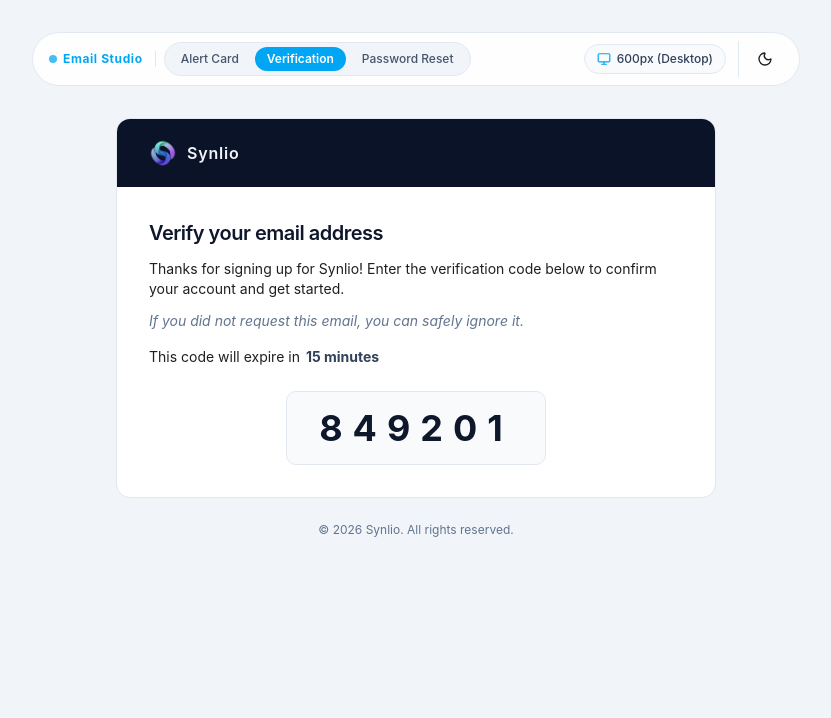
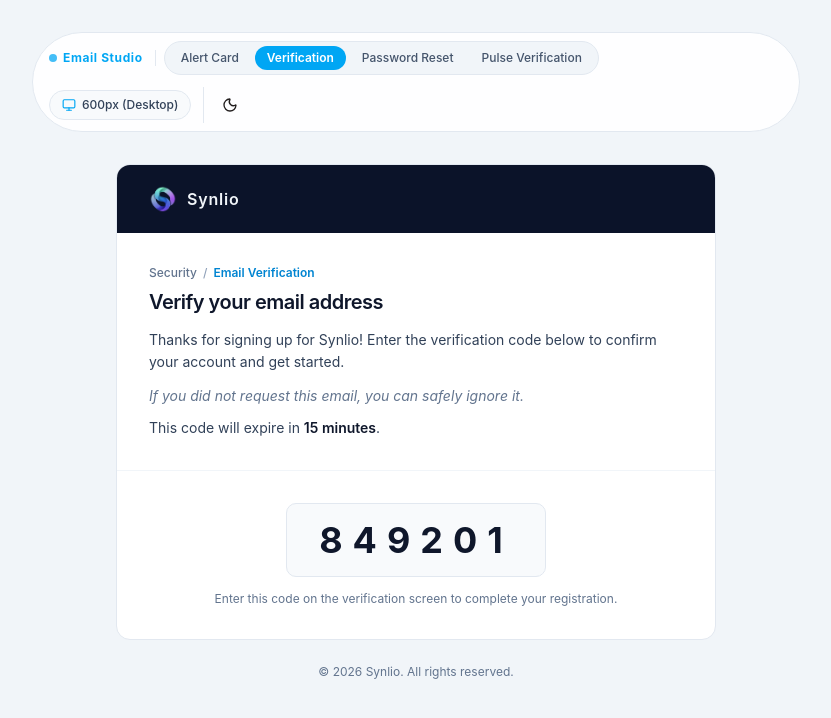
Before and after one commit to udaraui/synlio-front-end, a Next.js app: page /email-preview in a window 1280 px wide. Both pictures are taken after a click on the button "Verification". Shown: the top 718 px of the page, without its empty margins (224-1055 px from the left). Built offline with nearby package versions, Linux system fonts and the light colour scheme; no server answers.

Commit message:
dark mode email body ++++++

```diff
--- a/src/app/email-preview/page.tsx
+++ b/src/app/email-preview/page.tsx
@@ -1,6 +1,6 @@
 "use client";
 
-import { useState } from "react";
+import { useState, useEffect } from "react";
 import Image from "next/image";
 import {
   Calendar,
@@ -17,12 +17,28 @@ import {
 import { ThemeToggle } from "@/components/ui/theme-toggle";
 import Logo from "../../../public/logo.png";
 
-type EmailTab = "alert" | "verification" | "password-reset";
+type EmailTab = "alert" | "verification" | "password-reset" | "pulse-verification";
 
 export default function EmailPreviewPage() {
   const [tab, setTab] = useState<EmailTab>("alert");
   const [isMobile, setIsMobile] = useState(false);
   const [copied, setCopied] = useState(false);
+
+  useEffect(() => {
+    if (typeof window !== "undefined") {
+      const params = new URLSearchParams(window.location.search);
+      const typeParam = params.get("type");
+      if (typeParam === "pulse" || typeParam === "pulse-verification") {
+        setTab("pulse-verification");
+      } else if (typeParam === "password-reset") {
+        setTab("password-reset");
+      } else if (typeParam === "verification") {
+        setTab("verification");
+      } else if (typeParam === "alert") {
+        setTab("alert");
+      }
+    }
+  }, []);
 
   const handleCopy = (text: string) => {
     if (typeof window !== "undefined" && navigator?.clipboard) {
@@ -70,6 +86,15 @@ export default function EmailPreviewPage() {
                 }`}
             >
               Password Reset
+            </button>
+            <button
+              onClick={() => setTab("pulse-verification")}
+              className={`text-xs font-medium px-3 py-1 rounded-full transition-all cursor-pointer ${tab === "pulse-verification"
+                ? "bg-sky-500 text-white font-semibold"
+                : "text-slate-600 dark:text-slate-400 hover:text-slate-900 dark:hover:text-white"
+                }`}
+            >
+              Pulse Verification
             </button>
           </div>
         </div>
@@ -406,63 +431,90 @@ export default function EmailPreviewPage() {
 
           {/* ── TAB 2: Verification Code Email ─────────────────────────── */}
           {tab === "verification" && (
-            <div className="p-6 sm:p-8">
-              <h1 className="text-xl font-semibold text-slate-900 dark:text-white tracking-tight mb-3">
+            <div>
+              <div className="p-6 sm:p-8 pb-5">
+                <div className="flex items-center gap-1.5 text-xs text-slate-500 dark:text-slate-400 mb-2 font-medium">
+                  <span>Security</span>
+                  <span className="text-slate-400 dark:text-slate-600">/</span>
+                  <span className="text-sky-600 dark:text-sky-400 font-semibold">
+                    Email Verification
+                  </span>
+                </div>
+                <h1 className="text-lg sm:text-xl font-semibold text-slate-900 dark:text-white tracking-tight leading-snug mb-3">
                   Verify your email address
                 </h1>
-              <p className="text-sm mb-3">
+                <p className="text-sm text-slate-700 dark:text-slate-300 leading-relaxed mb-3">
                   Thanks for signing up for Synlio! Enter the verification code below to confirm your account and get started.
                 </p>
-              <p className="text-sm text-slate-500 dark:text-slate-400 flex items-center gap-1.5 italic mb-4">
+                <p className="text-xs sm:text-sm text-slate-500 dark:text-slate-400 italic mb-3">
                   If you did not request this email, you can safely ignore it.
                 </p>
+                <p className="text-sm text-slate-700 dark:text-slate-300">
+                  This code will expire in{" "}
+                  <strong className="text-slate-900 dark:text-white font-semibold">
+                    15 minutes
+                  </strong>
+                  .
+                </p>
+              </div>
 
-              <p className="text-sm flex items-center gap-1.5">
-                {/* <Clock className="w-3.5 h-3.5 shrink-0" /> */}
-                This code will expire in <strong className="text-slate-700 dark:text-slate-200">15 minutes</strong>
-              </p>
-
-              {/* OTP Digits Card */}
-              <div className="mt-6 mx-auto w-fit bg-slate-50 dark:bg-[#070e1c] border border-slate-200 dark:border-[#1e2d4d] rounded-lg px-8 py-4 text-center">
+              {/* Action / OTP Section */}
+              <div className="p-6 sm:p-8 text-center border-t border-slate-100 dark:border-[#111a2e]">
+                <div className="mx-auto w-fit bg-slate-50 dark:bg-[#070e1c] border border-slate-200 dark:border-[#111a2e] rounded-lg px-8 py-4 text-center">
                   <span className="font-mono text-3xl sm:text-4xl font-bold tracking-[10px] text-slate-900 dark:text-sky-400">
                     849201
                   </span>
+                </div>
+                <p className="mt-3.5 text-xs text-slate-500 dark:text-slate-400">
+                  Enter this code on the verification screen to complete your registration.
+                </p>
               </div>
             </div>
           )}
 
           {/* ── TAB 3: Password Reset Email ────────────────────────────── */}
           {tab === "password-reset" && (
-            <div className="p-6 sm:p-8">
-              <h1 className="text-xl font-semibold text-slate-900 dark:text-white tracking-tight mb-3">
+            <div>
+              <div className="p-6 sm:p-8 pb-5">
+                <div className="flex items-center gap-1.5 text-xs text-slate-500 dark:text-slate-400 mb-2 font-medium">
+                  <span>Security</span>
+                  <span className="text-slate-400 dark:text-slate-600">/</span>
+                  <span className="text-sky-600 dark:text-sky-400 font-semibold">
+                    Password Reset
+                  </span>
+                </div>
+                <h1 className="text-lg sm:text-xl font-semibold text-slate-900 dark:text-white tracking-tight leading-snug mb-3">
                   Reset your password
                 </h1>
-              <p className="text-sm mb-3">
+                <p className="text-sm text-slate-700 dark:text-slate-300 leading-relaxed mb-3">
                   We received a request to reset the password for your Synlio account. Click the button below to choose a new password.
                 </p>
-              <p className="text-sm text-slate-500 dark:text-slate-400 flex items-center gap-1.5 italic mb-4">
+                <p className="text-xs sm:text-sm text-slate-500 dark:text-slate-400 italic mb-3">
                   If you did not request this email, you can safely ignore it.
                 </p>
+                <p className="text-sm text-slate-700 dark:text-slate-300">
+                  This link will expire in{" "}
+                  <strong className="text-slate-900 dark:text-white font-semibold">
+                    1 hour
+                  </strong>
+                  .
+                </p>
+              </div>
 
-              <p className="text-sm flex items-center gap-1.5">
-                This link will expire in <strong className="text-slate-700 dark:text-slate-200">1 hour</strong>
-              </p>
-
-              {/* CTA Button */}
-              <div className="mt-6 text-center">
-                <button className="inline-flex items-center justify-center gap-1.5 bg-sky-500 hover:bg-sky-600 text-white dark:text-black font-semibold text-sm px-6 py-2.5 rounded-md transition-all cursor-pointer">
+              {/* Action / CTA Section */}
+              <div className="p-6 sm:p-8 text-center border-t border-slate-100 dark:border-[#111a2e]">
+                <button className="inline-flex items-center justify-center gap-1.5 bg-sky-500 hover:bg-sky-600 text-white font-semibold text-sm px-6 py-2.5 rounded-md transition-all cursor-pointer">
                   <span>Reset Password</span>
                   <ArrowUpRight className="w-4 h-4" />
                 </button>
-              </div>
 
                 {/* Fallback URL Box */}
-              <div className="mt-6 border border-slate-200 dark:border-[#1e2d4d] rounded-lg p-3.5">
-                <span className="block text-sm text-slate-500 dark:text-slate-400 mb-1">
-                  If the button doesn&apos;t work, click the link below.
+                <div className="mt-5 bg-slate-50 dark:bg-[#070e1c] border border-slate-200 dark:border-[#111a2e] rounded-lg p-3.5 text-left">
+                  <span className="block text-xs text-slate-500 dark:text-slate-400 mb-1">
+                    If the button doesn&apos;t work, copy and paste this link into your browser:
                   </span>
                   <div className="flex items-center justify-between gap-2 mt-1">
-                  <span className="text-sm text-sky-600 dark:text-sky-400 break-all select-all">
+                    <span className="text-xs text-sky-600 dark:text-sky-400 break-all select-all font-mono">
                       https://app.synlio.com/reset-password?token=sample-reset-token-12345
                     </span>
                     <button
@@ -472,7 +524,7 @@ export default function EmailPreviewPage() {
                           "https://app.synlio.com/reset-password?token=sample-reset-token-12345"
                         )
                       }
-                    className="p-1.5 rounded-md hover:bg-slate-200 dark:hover:bg-[#1e2d4d] text-slate-500 hover:text-slate-800 dark:hover:text-slate-200 transition-colors shrink-0 cursor-pointer"
+                      className="p-1.5 rounded-md hover:bg-slate-200 dark:hover:bg-[#111a2e] text-slate-500 hover:text-slate-800 dark:hover:text-slate-200 transition-colors shrink-0 cursor-pointer"
                       title={copied ? "Copied!" : "Copy link"}
                     >
                       {copied ? (
@@ -482,6 +534,49 @@ export default function EmailPreviewPage() {
                       )}
                     </button>
                   </div>
+                </div>
+              </div>
+            </div>
+          )}
+
+          {/* ── TAB 4: Pulse Verification Email ────────────────────────── */}
+          {tab === "pulse-verification" && (
+            <div>
+              <div className="p-6 sm:p-8 pb-5">
+                {/* <div className="flex items-center gap-1.5 text-xs text-slate-500 dark:text-slate-400 mb-2 font-medium">
+                  <span className="text-sky-600 dark:text-sky-400 font-semibold">
+                    Weekly Pulse
+                  </span>
+                </div> */}
+                <h1 className="text-lg sm:text-xl font-semibold text-slate-900 dark:text-white tracking-tight leading-snug mb-3">
+                  Pulse Snapshot Forwarded
+                </h1>
+
+                {/* Actor Info Row */}
+                <div className="flex items-center gap-2.5 mb-4">
+                  <div className="w-7 h-7 rounded-full bg-sky-500 text-white dark:text-black font-bold text-xs flex items-center justify-center">
+                    KA
+                  </div>
+                  <p className="text-xs sm:text-sm text-slate-600 dark:text-slate-400">
+                    <strong className="text-slate-900 dark:text-white font-semibold">
+                      Kasun Ariyasinghe
+                    </strong>{" "}
+                    requested your review
+                  </p>
+                </div>
+
+                {/* Forwarded Callout Note */}
+                <div className="p-4 rounded-r-lg text-sm text-slate-700 dark:text-slate-300 italic leading-relaxed">
+                  Hi, please review and approve this weekly pulse snapshot.
+                </div>
+              </div>
+
+              {/* Action / CTA Section */}
+              <div className="p-6 sm:p-8 text-center border-t border-slate-100 dark:border-[#111a2e]">
+                <button className="inline-flex items-center justify-center gap-1.5 bg-sky-500 hover:bg-sky-600 text-white font-semibold text-sm px-6 py-2.5 rounded-md transition-all cursor-pointer">
+                  <span>Review Snapshot</span>
+                  <ArrowUpRight className="w-4 h-4" />
+                </button>
               </div>
             </div>
           )}
```
Also changed, not shown: src/app/(pages)/pulse/components/PulseHistory.tsx (+16 -3 lines). Lines whose indentation alone changed are shown as unchanged.
